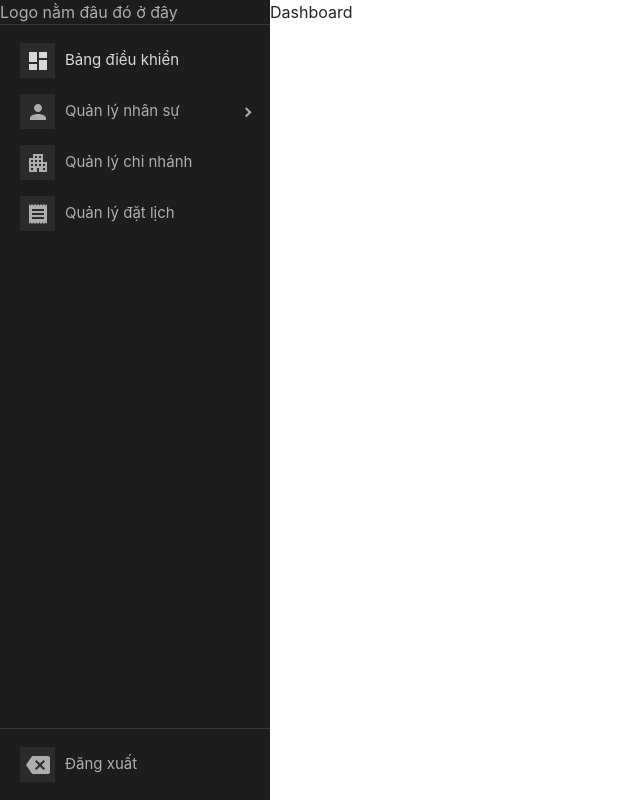
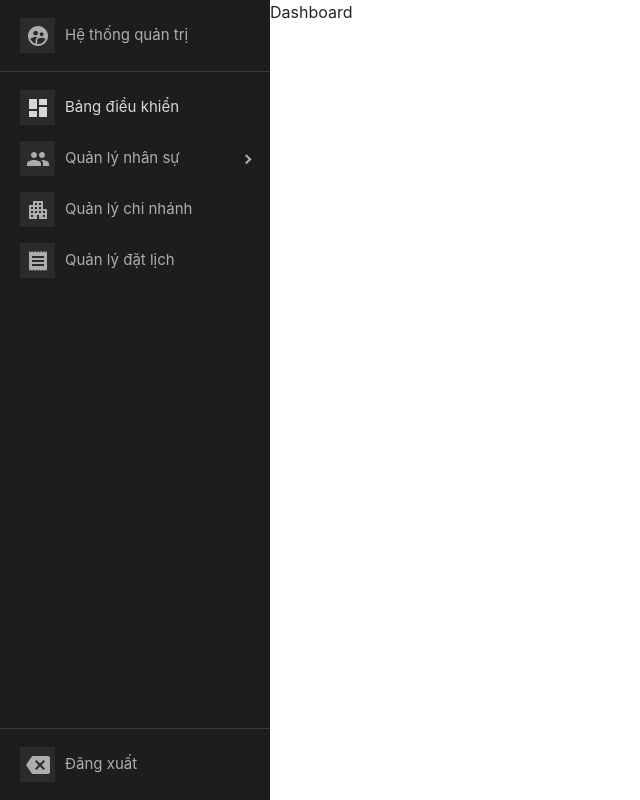
Before and after one commit to c4phesua/manager-web-app, a React (Create React App) app: page / in a window 1280 px wide. Shown: the whole page, without its empty margins (0-640 px from the left). Built offline with nearby package versions, Linux system fonts and the light colour scheme; sample sign-in values are in the browser's storage.

Commit message:
add icon

```diff
--- a/src/app/component/LeftSideBar.jsx
+++ b/src/app/component/LeftSideBar.jsx
@@ -1,11 +1,10 @@
 import React from 'react';
-import { Backspace, Dashboard, Person, Apartment, PhotoCamera, Loyalty, Receipt, Style } from '@material-ui/icons';
+import { Backspace, Dashboard, Apartment, PhotoCamera, Loyalty, Receipt, Style, SupervisedUserCircle, Group, AccountCircle } from '@material-ui/icons';
 import { Link } from 'react-router-dom';
 import { ROLE } from '../util/Constant';
 import { ProSidebar, SidebarHeader, SidebarFooter, SidebarContent, Menu, MenuItem, SubMenu } from 'react-pro-sidebar';
 import RouteConstants from '../routes/RouteConstants';
 import PageRouter from '../routes/PageRouter';
-import Arrays from '../util/Arrays';
 
 
 const LeftSideBar = ({ user }) => {
@@ -28,27 +27,27 @@ const LeftSideBar = ({ user }) => {
 
   const renderUserManagement = () => {
     return (
-      <SubMenu title="Quản lý nhân sự" icon={<Person />}>
+      <SubMenu title="Quản lý nhân sự" icon={<Group />}>
         {role === ROLE.ADMIN &&
-        <MenuItem active={isActive(RouteConstants.managers)} icon={<Person />}>Nhân viên quản lý <Link to={RouteConstants.managers}/></MenuItem>}
-        <MenuItem active={isActive(RouteConstants.consultants)} icon={<Person />}>Chuyên viên hỗ trợ<Link to={RouteConstants.consultants}/></MenuItem>
+          <MenuItem active={isActive(RouteConstants.managers)} icon={<SupervisedUserCircle />}>Nhân viên quản lý <Link to={RouteConstants.managers} /></MenuItem>}
+        <MenuItem active={isActive(RouteConstants.consultants)} icon={<AccountCircle />}>Chuyên viên hỗ trợ<Link to={RouteConstants.consultants} /></MenuItem>
       </SubMenu>
     );
   }
 
 
   const items = [
-    {name: 'Quản lý chi nhánh', icon: <Apartment />, link: RouteConstants.showrooms},
-    {name: 'Quản lý đặt lịch', icon: <Receipt />, link: RouteConstants.bookings},
-    role === ROLE.ADMIN && {name: 'Quản lý gói dịch vụ', icon: <PhotoCamera />, link: RouteConstants.packages},
-    role === ROLE.ADMIN && {name: 'Quản lý khuyến mãi', icon: <Loyalty />, link: RouteConstants.promotions},
-    role === ROLE.ADMIN && {name: 'Quản lý kiểu trang điểm', icon: <Style />, link: RouteConstants.styles},
+    { name: 'Quản lý chi nhánh', icon: <Apartment />, link: RouteConstants.showrooms },
+    { name: 'Quản lý đặt lịch', icon: <Receipt />, link: RouteConstants.bookings },
+    role === ROLE.ADMIN && { name: 'Quản lý gói dịch vụ', icon: <PhotoCamera />, link: RouteConstants.packages },
+    role === ROLE.ADMIN && { name: 'Quản lý khuyến mãi', icon: <Loyalty />, link: RouteConstants.promotions },
+    role === ROLE.ADMIN && { name: 'Quản lý kiểu trang điểm', icon: <Style />, link: RouteConstants.styles },
   ].filter(item => item !== false);
 
 
   const renderMenuItem = (item) => {
     return (
-      <MenuItem key={item.link} icon={item.icon} active={isActive(item.link)}>{item.name} <Link to={item.link}/></MenuItem>
+      <MenuItem key={item.link} icon={item.icon} active={isActive(item.link)}>{item.name} <Link to={item.link} /></MenuItem>
     )
   }
 
@@ -70,7 +69,9 @@ const LeftSideBar = ({ user }) => {
     <div className='left-side-bar'>
       <ProSidebar>
         <SidebarHeader>
-          Logo nằm đâu đó ở đây
+          <Menu iconShape="square">
+            <MenuItem icon={<SupervisedUserCircle />}>Hệ thống quản trị <Link to={RouteConstants.root} /></MenuItem>
+          </Menu>
         </SidebarHeader>
         <SidebarContent>
           {renderSideBarContent()}
```
Also changed, not shown: public/static/images/PBS-logos_white.png (added).
